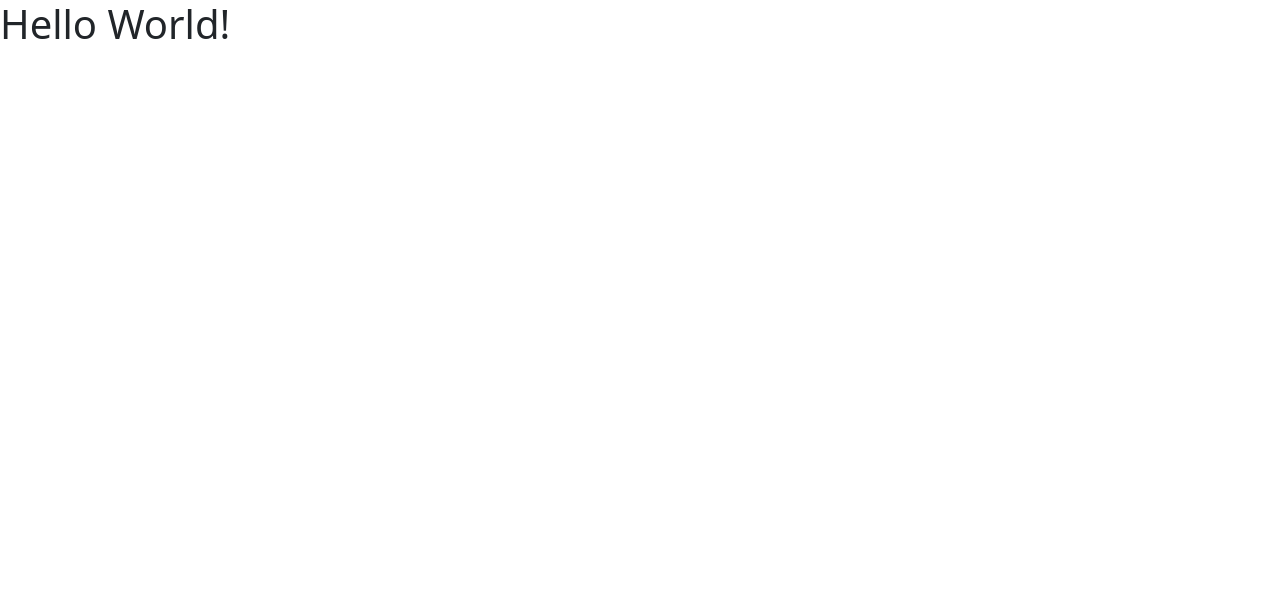
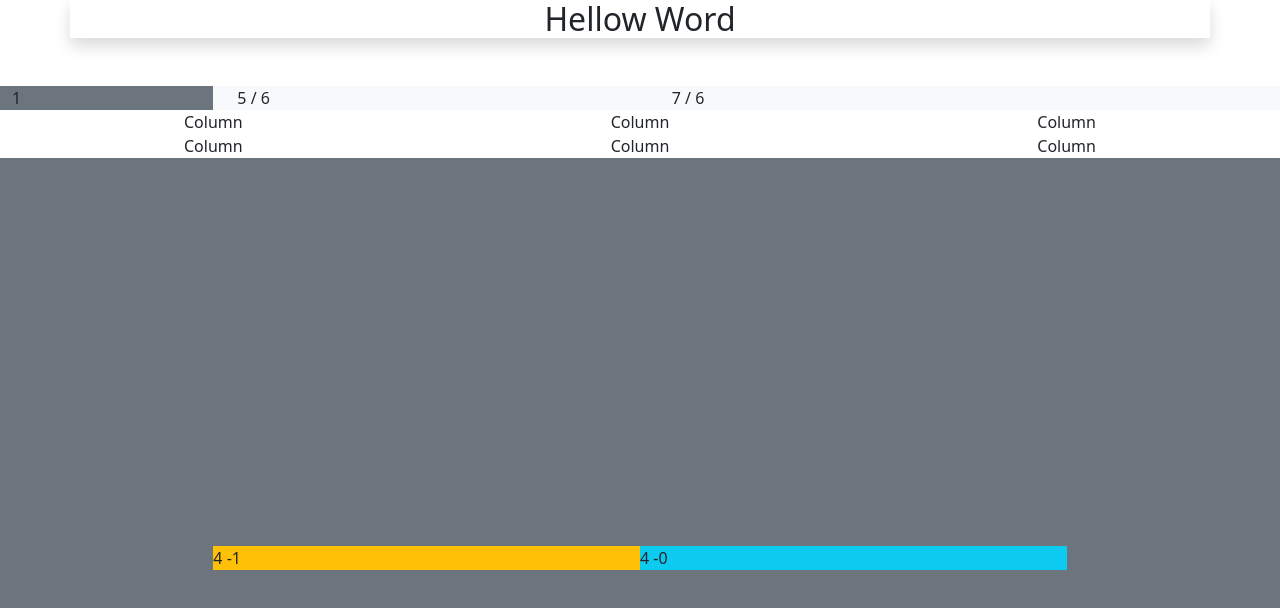
Before and after one commit to Siva-DL/jun-2022, a plain HTML site: page BS/index.html in a window 1280 px wide. Drawn offline with nearby package versions, Linux system fonts and the light colour scheme.

Commit message:
bootstrap Grid System

```diff
--- a/BS/index.html
+++ b/BS/index.html
@@ -16,7 +16,50 @@
 </head>
 
 <body>
-    <h1> Hello World!</h1>
+    <div class="container-fluid container-lg bg-secondary mb-5 text-center text-dark shadow bg-body g-0">
+        <h2>Hellow Word</h2>
+    </div>
+    <div class="row m-0 p-0">
+        <div class="col-md-2 bg-secondary"> 1 </div>
+        <div class="col-md-10 bg-light">
+            <div class="row m-0 p-0">
+                <div class="col-md-5 col-sm-6"> 5 / 6 </div>
+                <div class="col-md-7 col-sm-6"> 7 / 6 </div>
+            </div>
+        </div>
+        <!-- <div class="col-1"> 1 </div>
+        <div class="col-1"> 1 </div>
+        <div class="col-1"> 1 </div>
+        <div class="col-1"> 1 </div>
+        <div class="col-1"> 1 </div>
+        <div class="col-1"> 1 </div>
+        <div class="col-1"> 1 </div>
+        <div class="col-1"> 1 </div>
+        <div class="col-1"> 1 </div>
+        <div class="col-1"> 1 </div>
+        <div class="col-1"> 1 </div>
+        <div class="col-1"> 1 </div>
+        <div class="col-1"> 1 </div>
+        <div class="col-1"> 1 </div> -->
+
+        <div class="container text-center g-0">
+            <div class="row row-cols-3 g-0">
+                <div class="col">Column</div>
+                <div class="col">Column</div>
+                <div class="col">Column</div>
+                <div class="col">Column</div>
+                <div class="col">Column</div>
+                <div class="col">Column</div>
+            </div>
+        </div>
+
+    </div>
+
+    <div class="row vh-100 align-content-center bg-secondary justify-content-center g-0">
+        <div class="col-md-4 bg-info order-1"> 4 -0 </div>
+        <!-- <div class="col-md-4 bg-warning offset-md-4"> 4 </div> -->
+        <div class="col-md-4 bg-warning order-0"> 4 -1 </div>
+    </div>
 </body>
 
 </html>
```
